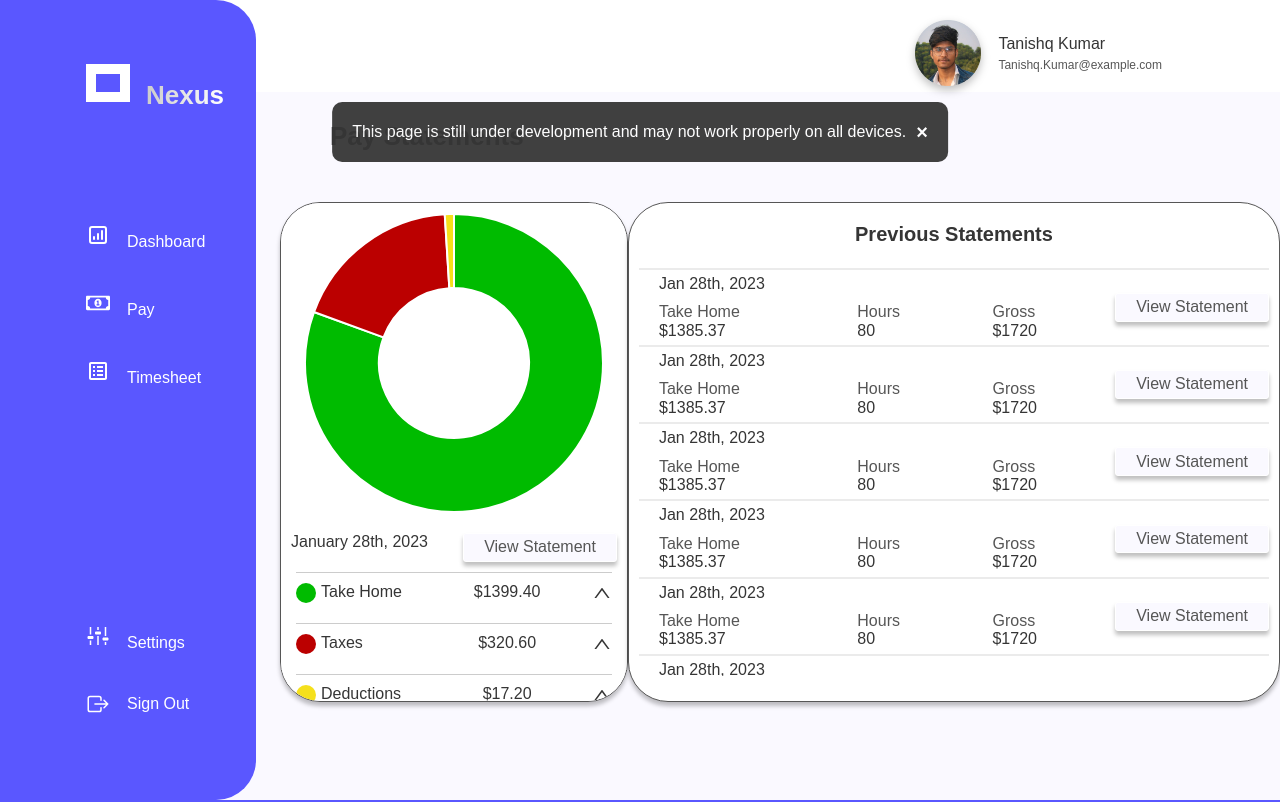
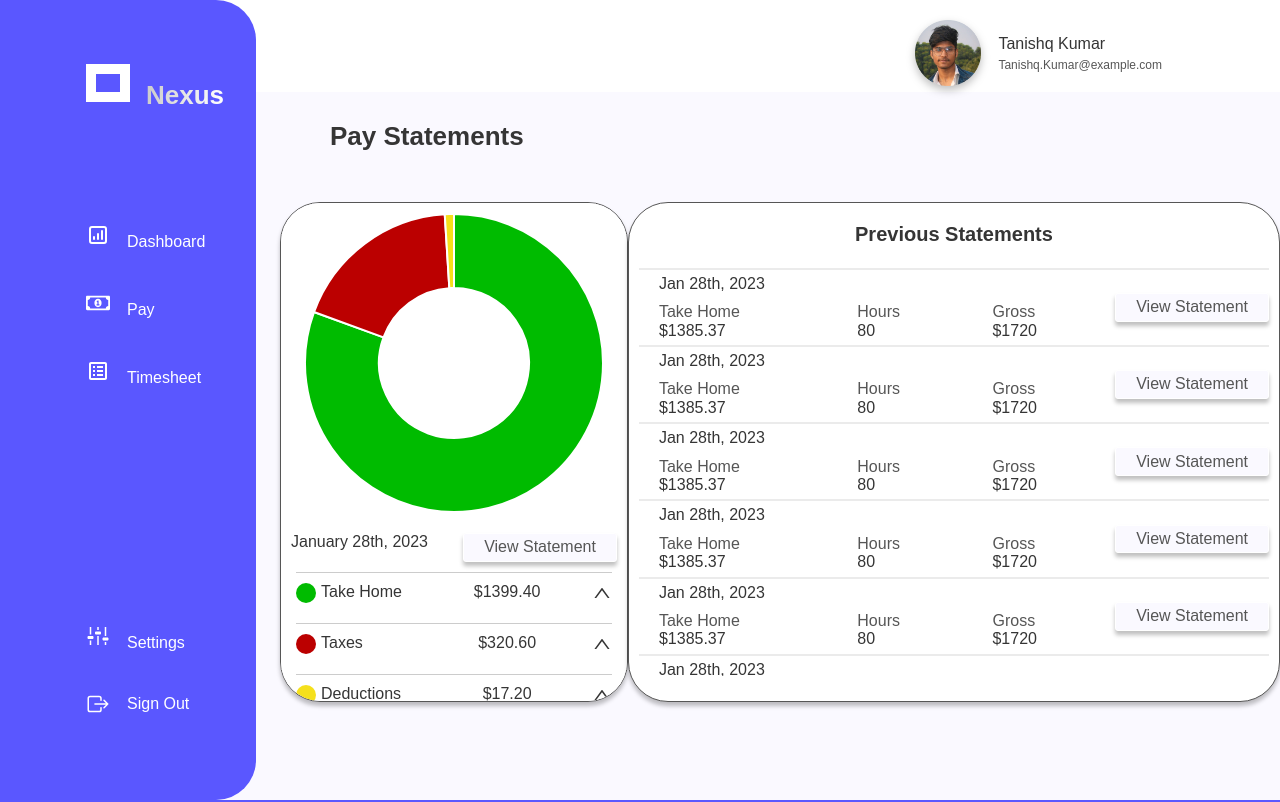
Before and after one commit to JosephHuntley/nexus, a Next.js app: page /pay in a window 1280 px wide. Shown: the top 802 px of the page. Built offline with nearby package versions, Linux system fonts and the light colour scheme.

Commit message:
Removed alert because it is no longer needed

```diff
--- a/src/pages/pay.tsx
+++ b/src/pages/pay.tsx
@@ -2,7 +2,6 @@ import React from 'react';
 import Layout from '../layout/Layout';
 import LatestPay from '@/components/Pay/LatestPay/LatestPay';
 import PayStatements from '@/components/Pay/PayStatements/PayStatements';
-import Alert from '@/components/Global/Alert/Alert';
 import { Container, TitleContainer } from '@/styles/pages/PayStyles';
 import { Title } from '@/styles/globals';
 import Head from 'next/head';
@@ -26,10 +25,6 @@ function Pay() {
 				/>
 			</Head>
 			<Layout>
-				<Alert open={true}>
-					This page is still under development and may not work properly on all
-					devices.
-				</Alert>
 				<TitleContainer>
 					<Title>Pay Statements</Title>
 				</TitleContainer>
```
